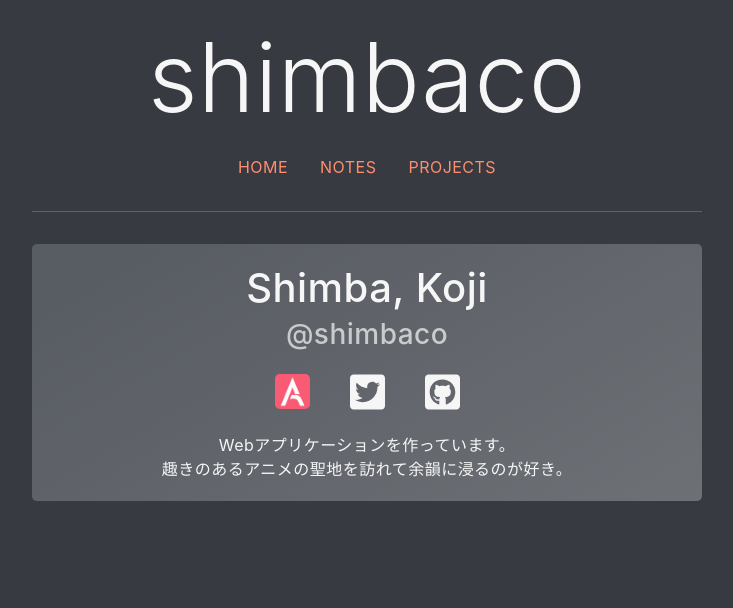
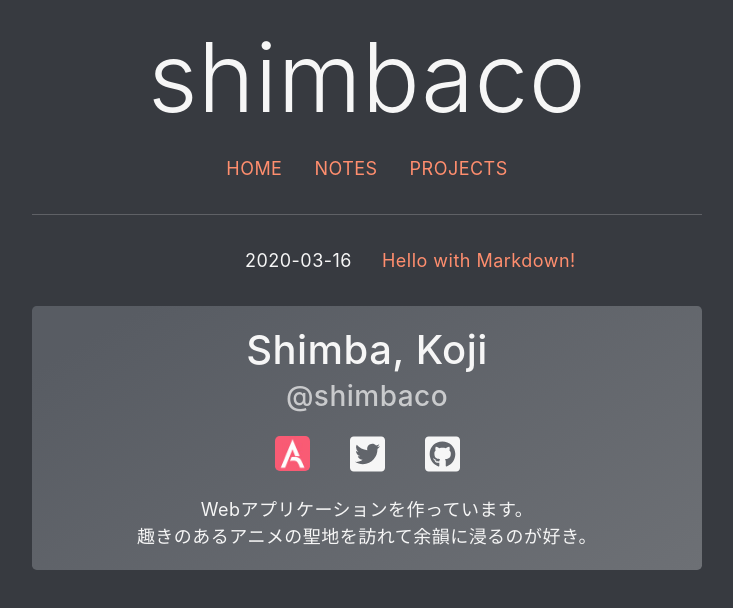
Before and after one commit to shimbaco/shimba.co, a Next.js app: page / in a window 1280 px wide. Shown: the top 608 px of the page, without its empty margins (273-1006 px from the left). Built offline with nearby package versions, Linux system fonts and the light colour scheme.

Commit message:
トップページに記事タイトルを表示する

```diff
--- a/_notes/hello.md
+++ b/_notes/hello.md
@@ -1,7 +1,8 @@
 ---
 title: 'Hello with Markdown!'
 coverImage: '/assets/blog/hello-world/cover.jpg'
-date: '2020-03-16T05:35:07.322Z'
+publishedAt: '2020-03-16T05:35:07.322Z'
+modifiedAt: '2020-03-16T05:35:07.322Z'
 ogImage:
   url: '/assets/blog/hello-world/cover.jpg'
 ---
--- a/package.json
+++ b/package.json
@@ -14,6 +14,7 @@
     "@fortawesome/free-brands-svg-icons": "^5.15.1",
     "@fortawesome/react-fontawesome": "^0.1.14",
     "bootstrap": "^4.5.3",
+    "dayjs": "^1.9.8",
     "gray-matter": "^4.0.2",
     "next": "^10.0.0",
     "react": "^17.0.1",
--- a/pages/index.tsx
+++ b/pages/index.tsx
@@ -1,12 +1,48 @@
+import dayjs from 'dayjs'
+import Link from 'next/link'
+
 import Layout from '~components/layout'
 import Profile from '~components/profile'
 
-function HomePage() {
+import { getAllNotes } from '~lib/note'
+
+function HomePage({ notes }: any) {
   return (
     <Layout>
+      <article className="container mb-7">
+        <div className="justify-content-center row">
+          {
+            notes.map((note: any) => {
+              return (
+                <>
+                  <div className="col-6 text-right">
+                    {dayjs(note.publishedAt).format('YYYY-MM-DD')}
+                  </div>
+                  <div className="col-6">
+                    <Link href={`/${note.slug}`}>
+                      <a>{note.title}</a>
+                    </Link>
+                  </div>
+                </>
+              )
+            })
+          }
+        </div>
+      </article>
       <Profile />
     </Layout>
   )
 }
 
+export async function getStaticProps({ params }: any) {
+  const notes = getAllNotes(['slug', 'publishedAt', 'title'])
+
+  return {
+    props: {
+      notes
+    }
+  }
+}
+
+
 export default HomePage
--- a/styles/globals.scss
+++ b/styles/globals.scss
@@ -52,6 +52,7 @@ $card-color: #f6f6f6;
 }
 
 body {
+  font-size: 18px;
   letter-spacing: 0.03rem;
 }
 
```
Also changed, not shown: 1 other file (tests, documents, lock files or other folders).
